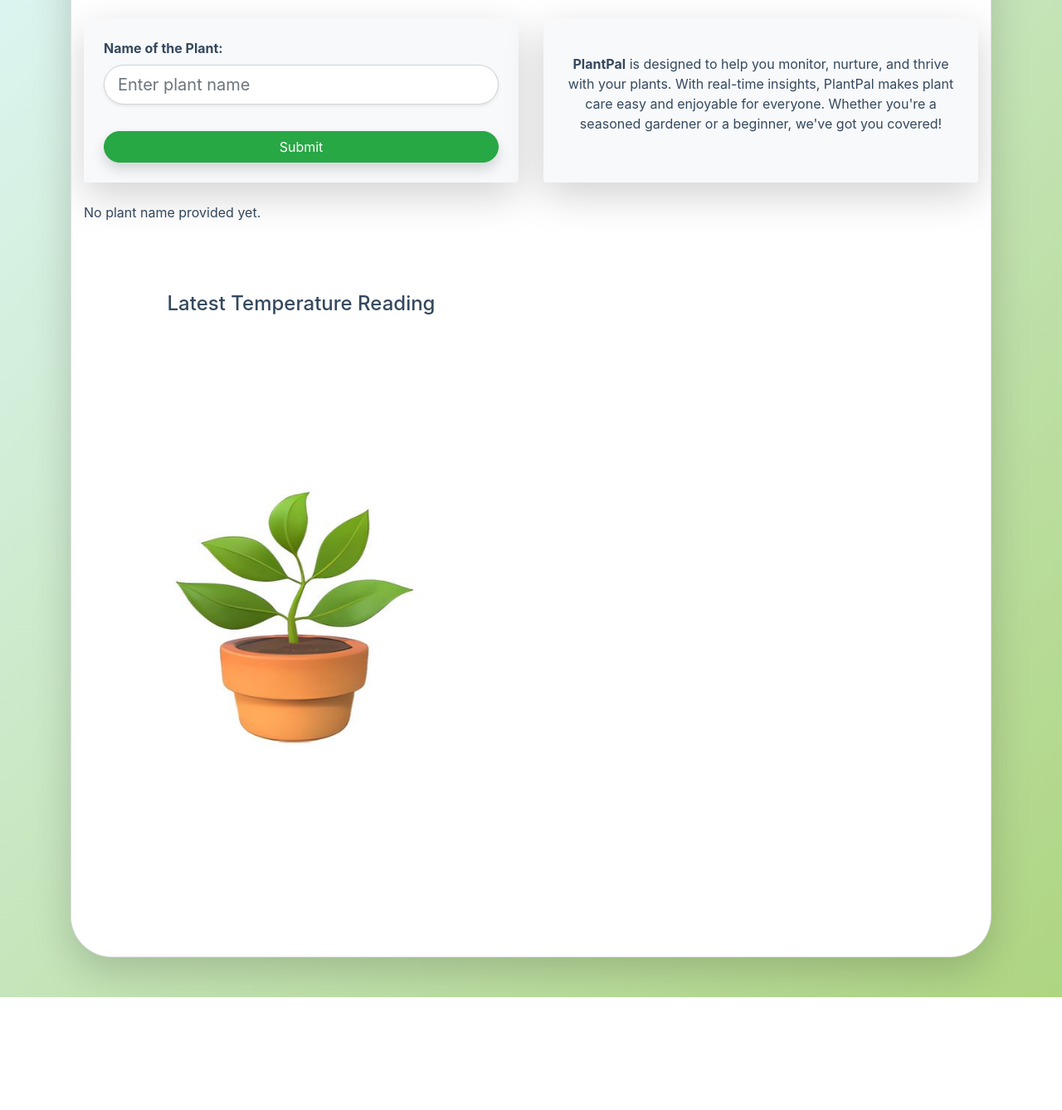
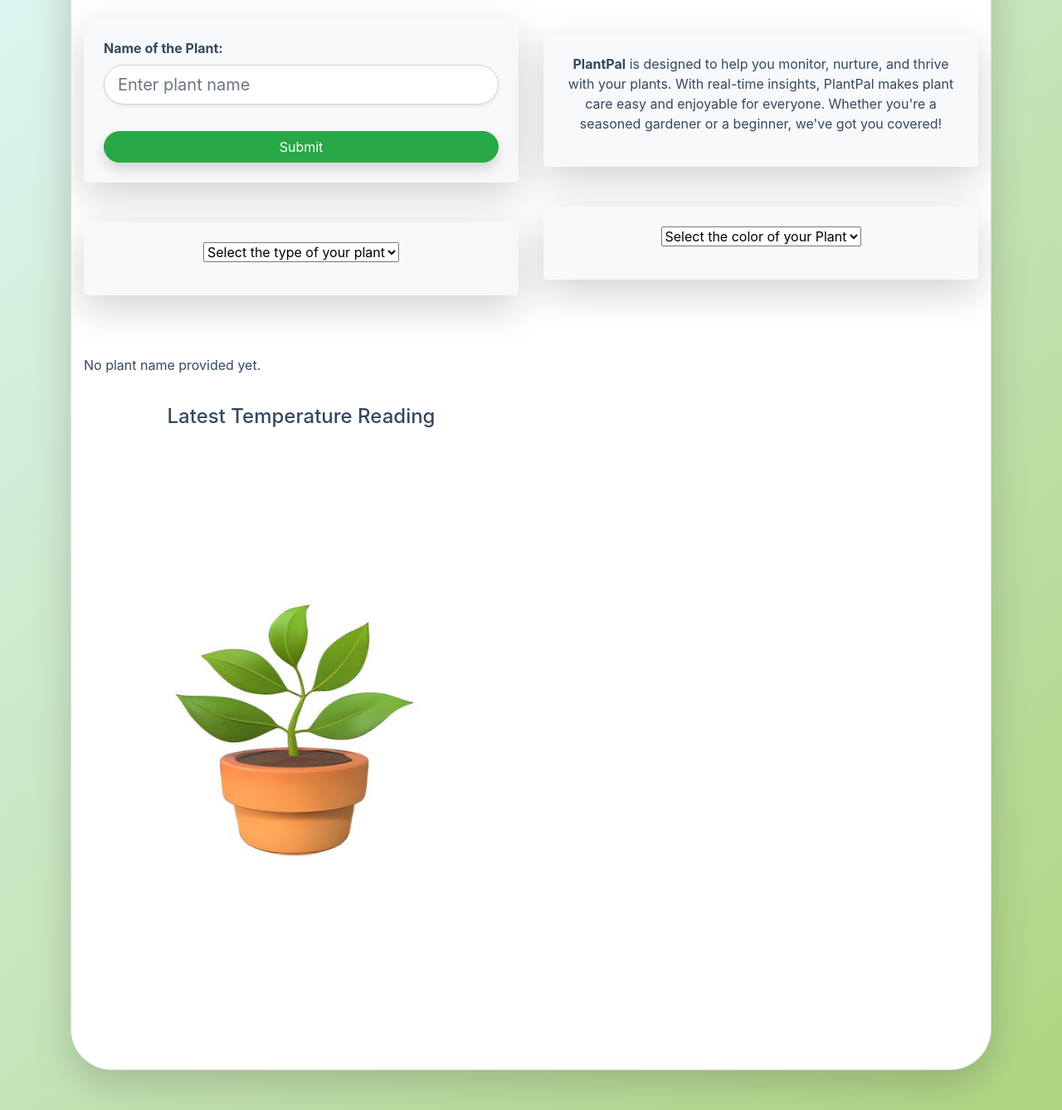
Before and after one commit to EdgarRetes/IoT-Plant, a Django app: template sensor_data/templates/main.html in a window 1280 px wide. Shown: the part 223-1561 px from the top of the page at 83% size. Before the commit the page ends 1425 px from the top, so only its background shows below. Run offline with Django 5.2, Linux system fonts and the light colour scheme; the template is opened without the code that fills it, so the values that code supplies are empty; some libraries are stand-ins or nearby versions.

Commit message:
Signed-off-by: Ale Arredondo <alejandrarredondo09@gmail.com>

```diff
--- a/sensor_data/templates/main.html
+++ b/sensor_data/templates/main.html
@@ -81,7 +81,7 @@
                 <img src="{% static 'images/flower.png' %}" class="header-img" alt="Flower emoji"> PlantPal
             </div>
             <div class="container mt-5">
-                <div class="row">
+                <div class="row align-items-center">
                     <!-- Primera columna -->
                     <div class="col-md-6 mb-4">
                         <div class="p-4 rounded shadow-lg bg-light h-100">
@@ -94,8 +94,24 @@
                                 <button type="submit" class="btn btn-success btn-md mt-3 w-100 rounded-pill shadow">Submit</button>
                             </form>
                         </div>
+                        <div class="p-4 rounded shadow-lg bg-light mt-5 mb-5 h-20">
+                            <div class="d-flex justify-content-center">
+                                <select class="form-select form-select-lg mb-3">
+                                    <option selected>Select the type of your plant</option>
+                                    <option value="1">Swiss Cheese Plant</option>
+                                    <option value="2">Rubber plant</option>
+                                    <option value="3">Snake Plant</option>
+                                    <option value="4">Photos</option>
+                                    <option value="5">Dracaena</option>
+                                    <option value="6">Peace Lily</option>
+                                    <option value="7">Calathea</option>
+                                    <option value="8">Philodendron</option>
+                                    <option value="9">ZZ Plant</option>
+                                    <option value="10">Spider Plant</option>
+                                </select>
+                            </div>
+                        </div>
                     </div>
-
                     <!-- Segunda columna -->
                     <div class="col-md-6 mb-4">
                         <div class="p-4 rounded shadow-lg bg-light h-100 d-flex justify-content-center align-items-center">
@@ -105,8 +121,19 @@
                                 Whether you're a seasoned gardener or a beginner, we've got you covered!
                             </p>
                         </div>
+                        <div class="p-4 rounded shadow-lg bg-light mt-5 mb-5 h-20">
+                            <div class="d-flex justify-content-center">
+                                <select class="form-select form-select-lg mb-3">
+                                    <option selected>Select the color of your Plant</option>
+                                    <option value="1">Yellow</option>
+                                    <option value="2">Green</option>
+                                    <option value="3">Red</option>
+                                    <option value="4">Pink</option>
+                                    <option value="5">Purple</option>
+                                </select>
+                            </div>
+                        </div>
                     </div>
-
                 </div>
 
                 {% if plant_name %}
@@ -115,7 +142,7 @@
                     <p>No plant name provided yet.</p>
                 {% endif %}
             </div>
-            <div class="container mt-5">
+            <div class="container mt-15">
                 <div class="row">
                     <div class="card-body col-md-6 mb-4">
                         <h4 class="card-title text-center">Latest Temperature Reading</h4>
@@ -136,13 +163,11 @@
         </div>
     </div>
 
-    <!-- Optional JavaScript for Bootstrap -->
     <script src="https://code.jquery.com/jquery-3.5.1.slim.min.js"></script>
     <script src="https://cdn.jsdelivr.net/npm/@popperjs/core@2.0.7/dist/umd/popper.min.js"></script>
     <script src="https://stackpath.bootstrapcdn.com/bootstrap/4.5.2/js/bootstrap.min.js"></script>
     <script>
         function checkTemperature(value) {
-            // Use backticks for string interpolation
             document.getElementById("temperatureValue").textContent = `Current Temperature: ${value} °C`;
 
             const plantImage = document.getElementById("plantImage");
```
